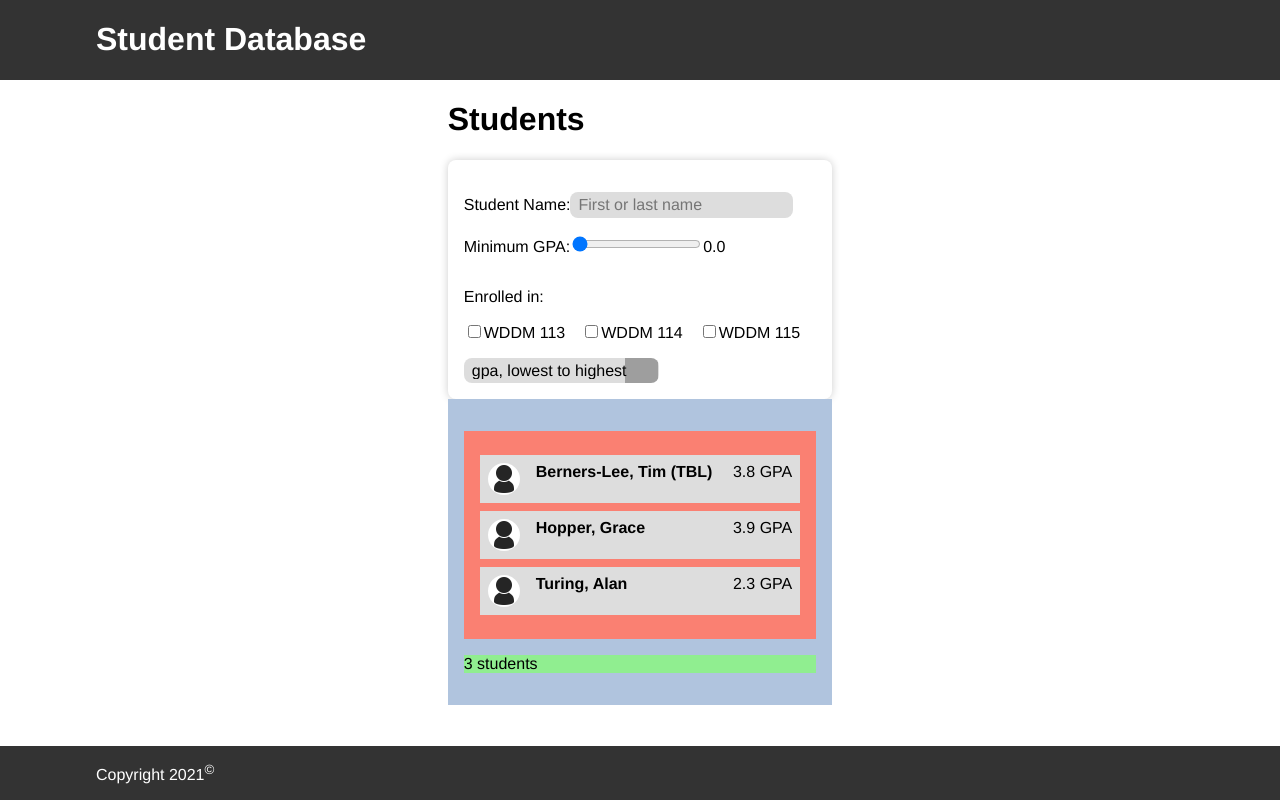
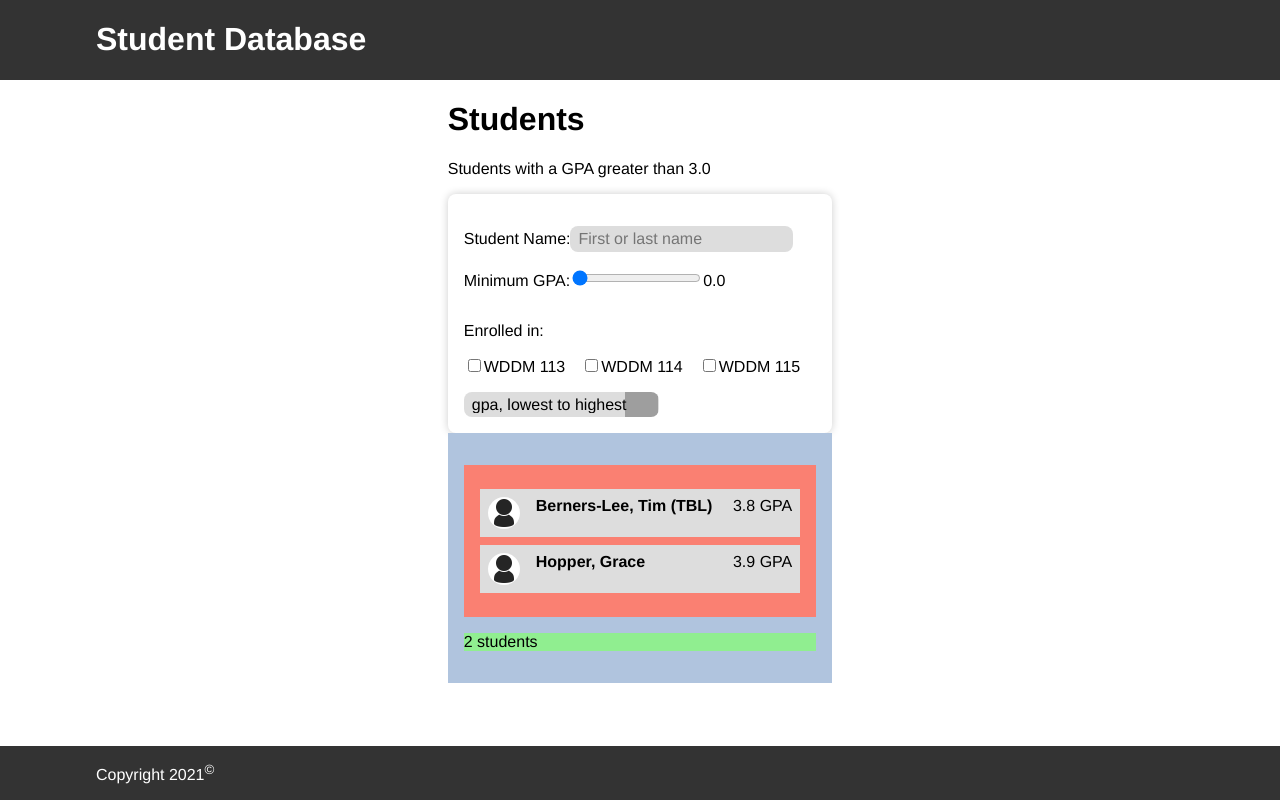
Before and after one commit to juneate/w21-react-student-db, a React app: page / in a window 1280 px wide. Built offline with nearby package versions, Linux system fonts and the light colour scheme; grey boxes are pictures that could not be loaded.

Commit message:
Moved StudentFilter up to Students page

```diff
--- a/src/pages/Students.js
+++ b/src/pages/Students.js
@@ -1,19 +1,64 @@
-import React from 'react'
+import React, {useState} from 'react'
 import Layout from 'components/Layout'
-import SearchFilter from 'components/SearchFilter'
+// import SearchFilter from 'components/SearchFilter'
 import SearchResults from 'components/SearchResults'
 
 const Students = ({data}) => {
+
+  // {
+  //   query: '',
+  //   gpa: 0,
+  //   courses: [],
+  //   sort: (a, b) => a.gpa - b.gpa
+  // }
+
+  // The minimum GPA to filter by
+  const [minGpa, setMinGpa] = useState(3.0)
+
+  // Filter the results into a new array that's the same size or smaller
+  const searchResult = data.filter((student) => student.gpa >= minGpa)
+
+
   return (
     <Layout>
 
       <header>
         <h1 className="heading">Students</h1>
+        <p>Students with a GPA greater than {minGpa.toFixed(1)}</p>
       </header>
 
-      <SearchFilter />
+      <form className="filtering" name="filtering">
+        <fieldset>
+          <label htmlFor="filterName">Student Name:</label>
+          <input type="search" name="search" id="filterName" className="field search" placeholder="First or last name" autocomplete="off" />
+        </fieldset>
 
-      <SearchResults result={data} />
+        <fieldset className="slider">
+          <label htmlFor="filterGPA">Minimum GPA:</label>
+          <input type="range" name="gpa" id="filterGpa" value="0" min="0" max="4" step="0.1" />
+          <output htmlFor="filterGpa">0.0</output>
+        </fieldset>
+
+        <fieldset id="filterEnrolled">
+          <p>Enrolled in:</p>
+
+          <input type="checkbox" name="enrolled" id="filter113" value="WDDM 113" />
+          <label htmlFor="filter113">WDDM 113</label>
+
+          <input type="checkbox" name="enrolled" id="filter114" value="WDDM 114" />
+          <label htmlFor="filter114">WDDM 114</label>
+
+          <input type="checkbox" name="enrolled" id="filter115" value="WDDM 115" />
+          <label htmlFor="filter115">WDDM 115</label>
+        </fieldset>
+
+        <select name="sort" id="sortBy" className="field dropdown">
+          <option value="0" selected>gpa, lowest to highest</option>
+          <option value="1">gpa, highest to lowest</option>
+        </select>
+      </form>
+
+      <SearchResults result={searchResult} />
 
     </Layout>
   )
```
